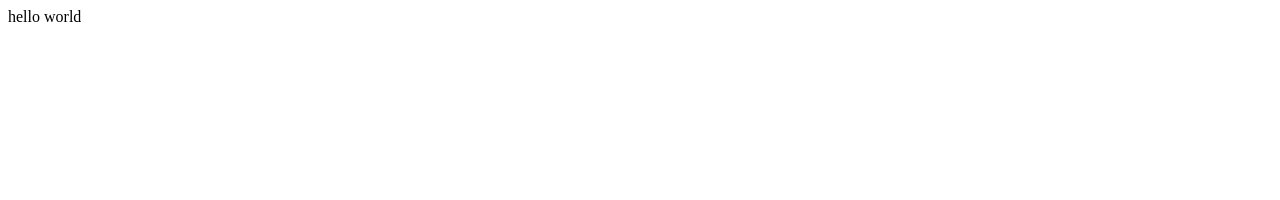
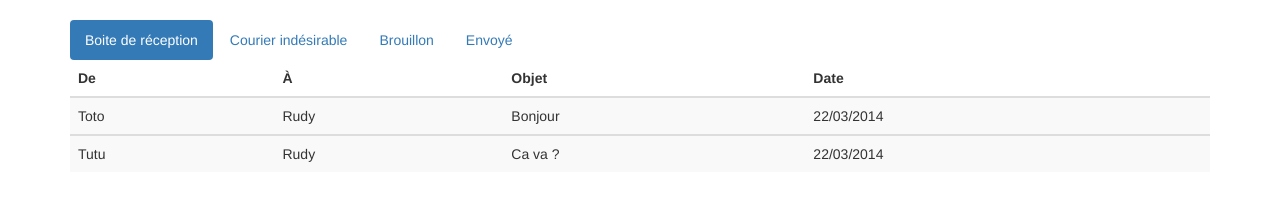
Before and after one commit to loursbrun/angular_tuto, a website: page index.html in a window 1280 px wide. Drawn offline with nearby package versions, Linux system fonts and the light colour scheme; files that its build step writes are made by us from their sources.

Commit message:
Add - Bootstrap Form & CSS

```diff
--- a/index.html
+++ b/index.html
@@ -1,14 +1,59 @@
 <!doctype html>
 <html lang="fr">
 <head>
+    <meta http-equiv="Content-Type" content="text/html; charset=utf8" />
     <meta charset="utf-8">
+    <meta http-equiv="X-UA-Compatible" content="IE=edge">
+    <meta name="viewport" content="width=device-width, initial-scale=1">
+
+    <title>Webmail</title>
+    <link rel="stylesheet" href="http://netdna.bootstrapcdn.com/bootstrap/3.1.1/css/bootstrap.min.css">
+    <link rel="stylesheet" href="http://netdna.bootstrapcdn.com/bootstrap/3.1.1/css/bootstrap-theme.min.css">
+    <link rel="stylesheet" href="style.css"/>
     <title>Titre de la page</title>
     <link rel="stylesheet" href="style/style.css">
 </head>
 <body>
 
-hello world
 
+
+<div class="container">
+
+    <ul class="nav nav-pills spacer">
+        <li class="active"><a href="#">Boite de réception</a> </li>
+        <li><a href="#">Courier indésirable </a> </li>
+        <li><a href="#">Brouillon</a> </li>
+        <li><a href="#">Envoyé</a> </li>
+    </ul>
+
+    <table class="table table-striped table-hover">
+        <thead>
+            <tr>
+                <th>De</th>
+                <th>&Agrave;</th>
+                <th>Objet</th>
+                <th>Date</th>
+            </tr>
+        </thead>
+        <tbody>
+            <tr>
+                <td>Toto</td>
+                <td>Rudy</td>
+                <td>Bonjour</td>
+                <td>22/03/2014</td>
+            </tr>
+        </tbody>
+        <tbody>
+            <tr>
+                <td>Tutu</td>
+                <td>Rudy</td>
+                <td>Ca va ?</td>
+                <td>22/03/2014</td>
+            </tr>
+        </tbody>
+    </table>
+
+</div>
 
 
 
--- a/style/sass/style.scss
+++ b/style/sass/style.scss
@@ -1,4 +1,14 @@
-.body {
-  background-color: grey;
+body {
+  background-color: white;
 
 }
+
+.spacer {
+  margin-top: 20px;
+}
+
+.table-hover > tbody > tr:hover > td,
+.table-hover > tbody > tr:hover > th {
+  background-color: #4288CA;
+  color: #ffffff;
+}
```
Also changed, not shown: style/style.css.
